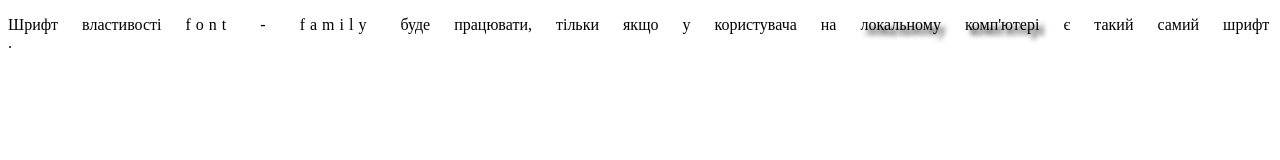
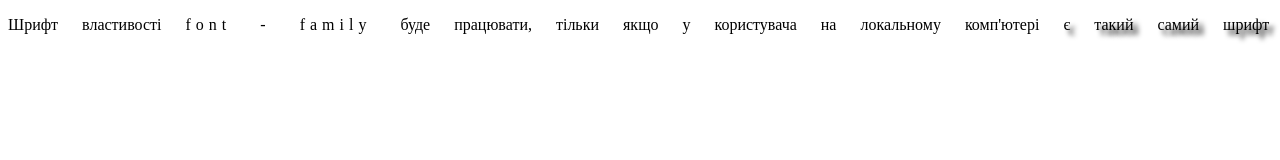
Before and after one commit to Zhiendich/nyx, a plain HTML site: page third_lesson/sixth-task/index.html in a window 1280 px wide. Drawn offline with Linux system fonts and the light colour scheme.

Commit message:
fix sixth task 2

```diff
--- a/third_lesson/sixth-task/index.html
+++ b/third_lesson/sixth-task/index.html
@@ -10,7 +10,7 @@
   <body>
     <p>
       Шрифт властивості <span> font - family </span> буде працювати, тільки якщо
-      у користувача на <span>локальному комп'ютері</span> є такий самий шрифт .
+      у користувача на локальному комп'ютері <span> є такий самий шрифт</span>
     </p>
   </body>
 </html>
```
